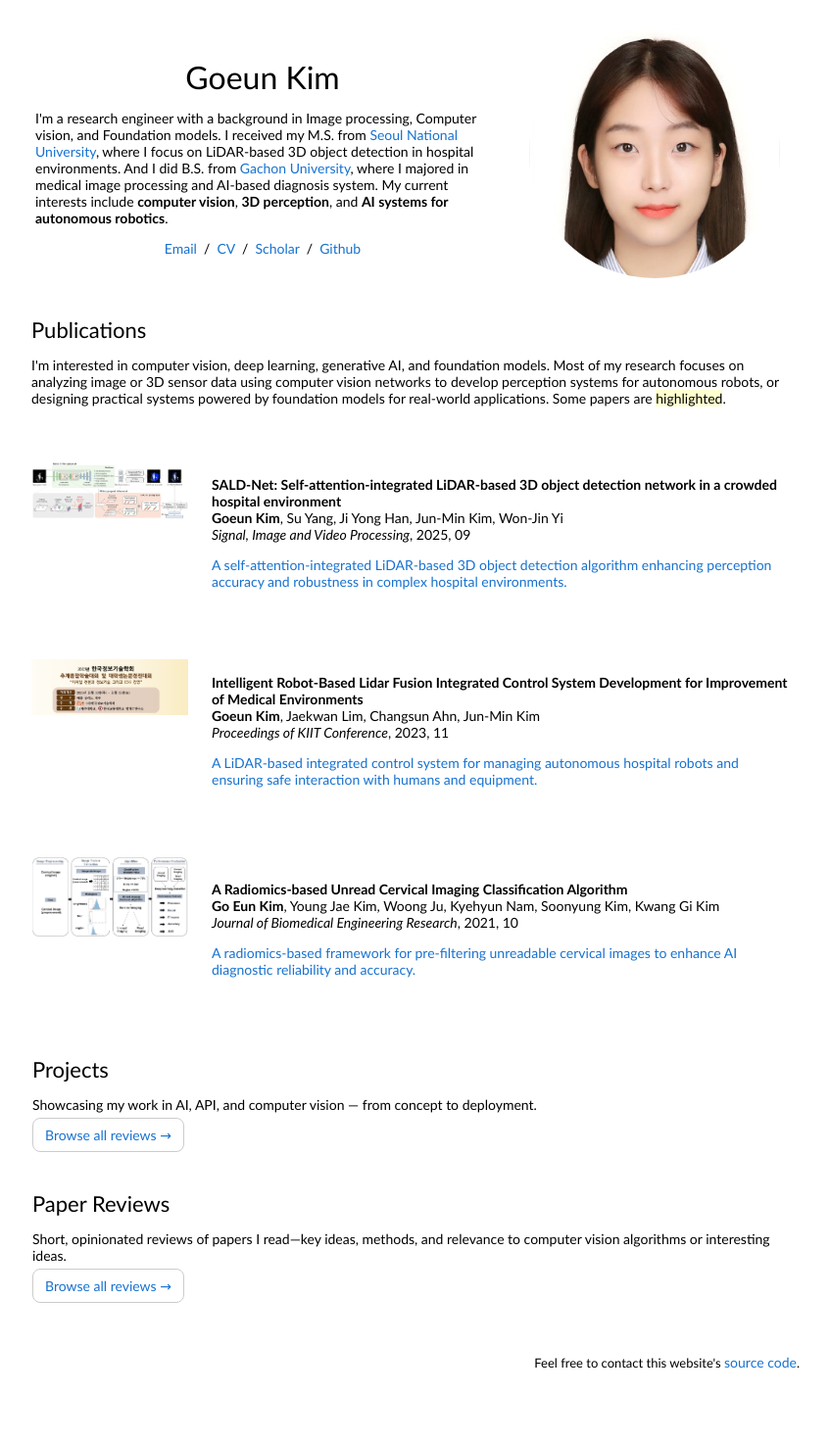
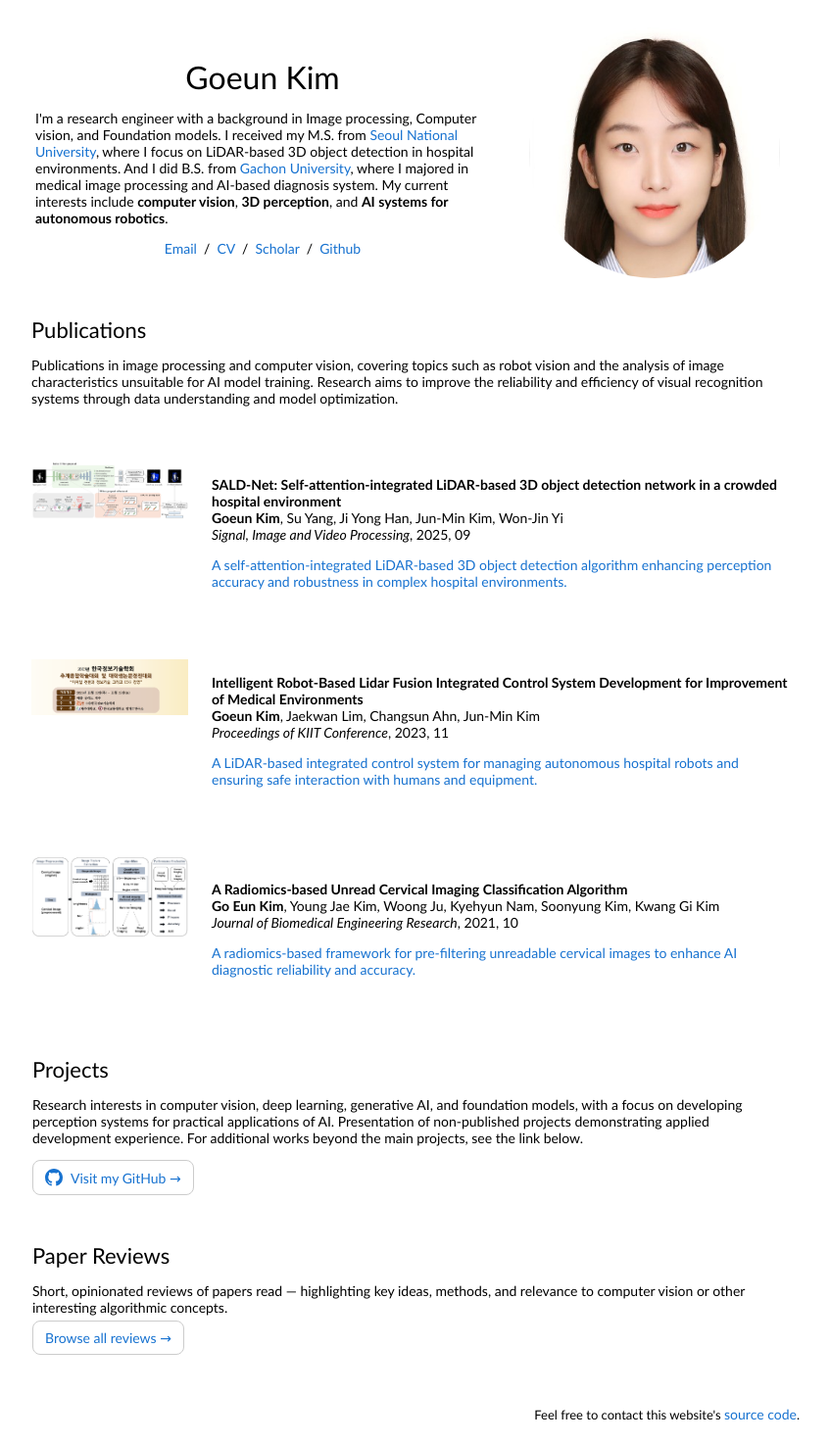
Before and after one commit to Groovy52/Groovy52.github.io, a Jekyll site: the page built from index.html, in a window 1280 px wide. Shown: the whole page at 98% size, without its empty margins (224-1071 px from the left). Built offline with Jekyll 4.4.1, drawn with Linux system fonts in a browser that asks for light colours; before the commit the page ends 1420 px from its top, so only the background shows below that.

Commit message:
Update index.html

```diff
--- a/index.html
+++ b/index.html
@@ -44,8 +44,7 @@
               <td style="padding:16px;width:100%;vertical-align:middle">
                 <h2>Publications</h2>
                 <p>
-                  I'm interested in computer vision, deep learning, generative AI, and foundation models. Most of my research focuses on analyzing image or 3D sensor data using computer vision networks to develop perception systems for autonomous robots, or designing practical systems powered by foundation models for real-world applications. Some papers are <span class="highlight">highlighted</span>.
-                </p>
+                  Publications in image processing and computer vision, covering topics such as robot vision and the analysis of image characteristics unsuitable for AI model training. Research aims to improve the reliability and efficiency of visual recognition systems through data understanding and model optimization.
               </td>
             </tr>
           </tbody></table>
@@ -125,21 +124,32 @@
 		  <tr>
 		    <td>
 		      <h2>Projects</h2>
-		      <p>Showcasing my work in AI, API, and computer vision — from concept to deployment. </p>
-		      <p>
-		        <a href="/paper/" style="text-decoration:none; border:1px solid #ccc; padding:8px 12px; border-radius:8px;">
-		          Browse all reviews →
-		        </a>
-		      </p>
-		    </td>
-		  </tr>
+		      <p>Research interests in computer vision, deep learning, generative AI, and foundation models, with a focus on developing perception systems for practical applications of AI. Presentation of non-published projects demonstrating applied development experience. For additional works beyond the main projects, see the link below.
+			  </p>
+				<p>
+				  <a href="https://github.com/Groovy52" target="_blank" rel="noopener"
+				     style="display:inline-flex; align-items:center; gap:8px; text-decoration:none; border:1px solid #ccc; padding:8px 12px; border-radius:8px;">
+				    <!-- GitHub icon (SVG) -->
+				    <svg width="18" height="18" viewBox="0 0 16 16" aria-hidden="true" focusable="false">
+				      <path fill="currentColor" d="M8 0C3.58 0 0 3.58 0 8a8 8 0 0 0 5.47 7.59c.4.07.55-.17.55-.38
+				      0-.19-.01-.82-.01-1.49-2.01.37-2.53-.49-2.69-.94-.09-.23-.48-.94-.82-1.13-.28-.15-.68-.52-.01-.53.63-.01
+				      1.08.58 1.23.82.72 1.21 1.87.87 2.33.66.07-.52.28-.87.51-1.07-1.78-.2-3.64-.89-3.64-3.95
+				      0-.87.31-1.59.82-2.15-.08-.2-.36-1.01.08-2.11 0 0 .67-.21 2.2.82.64-.18 1.32-.27 2-.27s1.36.09
+				      2 .27c1.53-1.04 2.2-.82 2.2-.82.44 1.1.16 1.91.08 2.11.51.56.82 1.27.82 2.15
+				      0 3.07-1.87 3.75-3.65 3.95.29.25.54.73.54 1.48 0 1.07-.01 1.93-.01 2.19
+				      0 .21.15.45.55.38A8 8 0 0 0 16 8c0-4.42-3.58-8-8-8z"/>
+				    </svg>
+				    <span>Visit my GitHub →</span>
+				  </a>
+				</p>
 
     </tbody></table>
 					<table style="width:100%; margin:0 auto; border:0; border-spacing:0; padding:16px;"><tbody>
 		  <tr>
 		    <td>
 		      <h2>Paper Reviews</h2>
-		      <p>Short, opinionated reviews of papers I read—key ideas, methods, and relevance to computer vision algorithms or interesting ideas.</p>
+		      <p>Short, opinionated reviews of papers read — highlighting key ideas, methods, and relevance to computer vision or other interesting algorithmic concepts.
+			  </p>
 		      <p>
 		        <a href="/paper/" style="text-decoration:none; border:1px solid #ccc; padding:8px 12px; border-radius:8px;">
 		          Browse all reviews →
```
